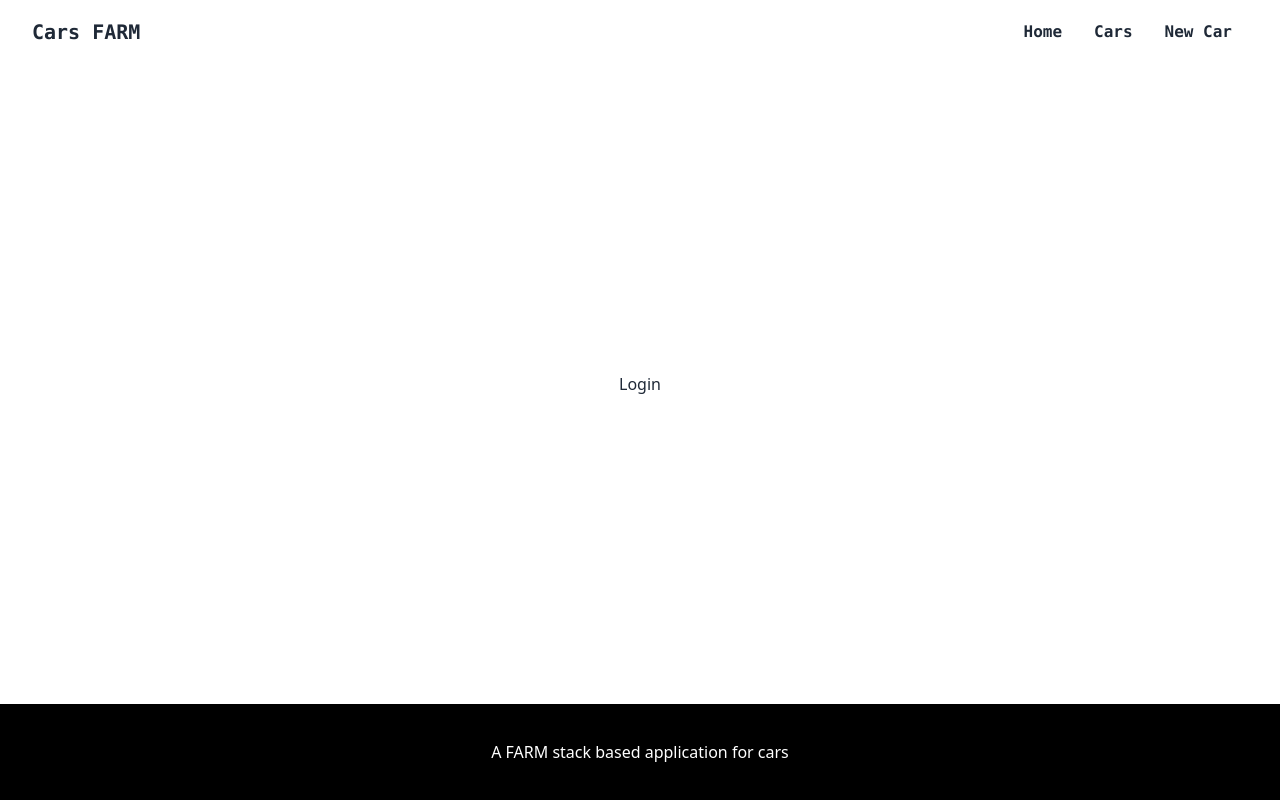
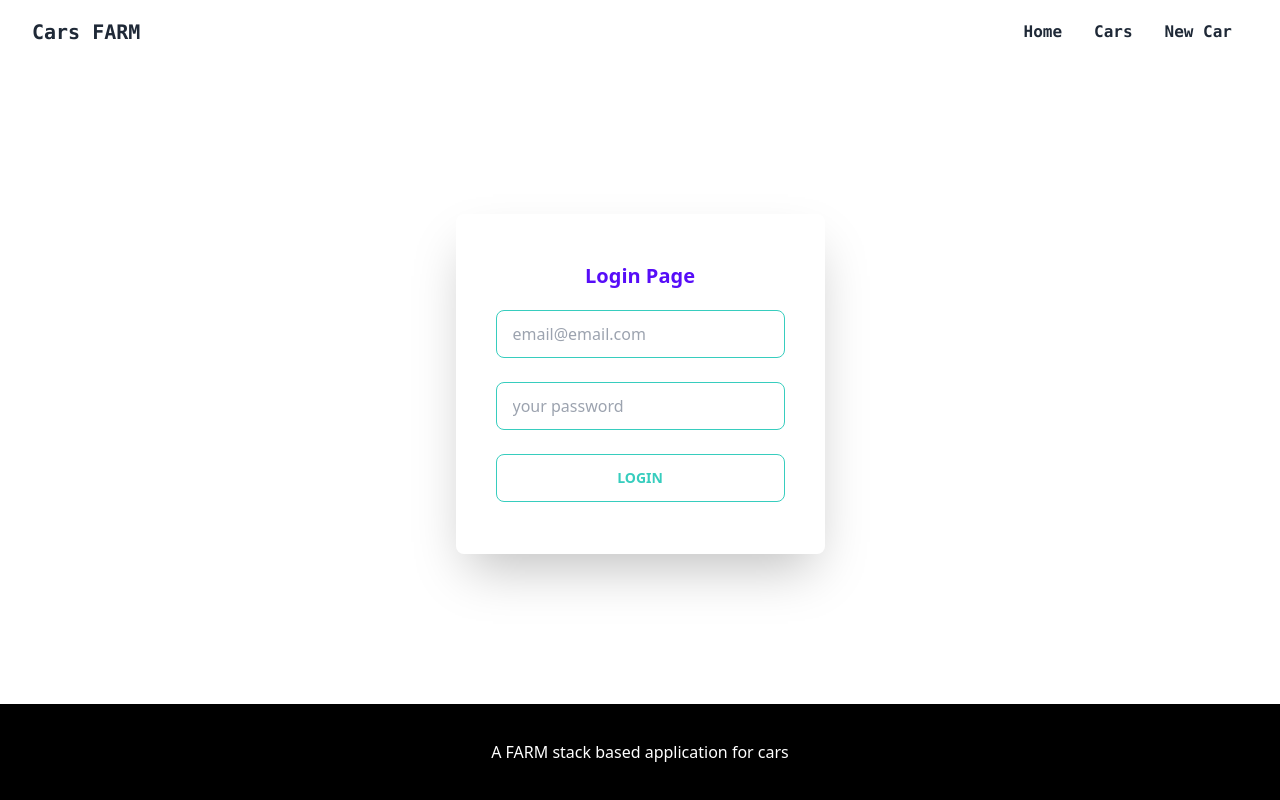
Before and after one commit to Lucwss/cars-manager-front-end, a React (Create React App) app: page /login in a window 1280 px wide. Built offline with nearby package versions, Linux system fonts and the light colour scheme.

Commit message:
feat: 🎸 login page and functions to log into the web site

```diff
--- a/package.json
+++ b/package.json
@@ -9,6 +9,7 @@
     "daisyui": "^2.51.5",
     "react": "^18.2.0",
     "react-dom": "^18.2.0",
+    "react-hook-form": "^7.43.9",
     "react-router-dom": "^6.9.0",
     "react-scripts": "5.0.1",
     "web-vitals": "^2.1.4"
--- a/src/components/Login.jsx
+++ b/src/components/Login.jsx
@@ -1,6 +1,117 @@
+import { useState } from "react"
+import { useForm } from "react-hook-form"
+import { useNavigate } from "react-router-dom"
+import useAuth from "../hooks/useAuth"
+
+
 const Login = () => {
+    const [apiError, setApiError] = useState()
+    const { setAuth } = useAuth()
+    let navigate = useNavigate()
+
+    const { register, handleSubmit, formState: { errors } } = useForm()
+
+    const getUserData = async (token) => {
+        try {
+            const response = await fetch(`http://0.0.0.0:8000/app/me`, {
+                method: "GET",
+                headers: {
+                    "Content-Type": "application/json",
+                    Authorization: `Bearer ${token}`
+                }
+            })
+
+            if (response.ok) {
+                let userData = await response.json()
+                console.log(userData)
+                userData["token"] = token
+                setAuth(userData)
+                setApiError(null)
+                navigate("/", { replace: true })
+            }
+        } catch (err) {
+            console.error(err)
+        }
+    }
+
+    const onFormSubmit = async (data) => {
+        try {
+            const response = await fetch(`http://0.0.0.0:8000/app/login`, {
+                method: "POST",
+                headers: { "Content-Type": "application/json" },
+                body: JSON.stringify(data)
+            })
+
+            if (response.ok) {
+                const token = await response.json()
+                await getUserData(token["token"])
+            } else {
+                let errorResponse = await response.json()
+                setApiError(errorResponse["detail"])
+                setAuth(null)
+            }
+        }
+        catch (err) {
+            console.log(err)
+        }
+    }
+
+    const onErrors = (errors) => console.log(errors)
+
     return (
-        <div>Login</div>
+        <div className="mx-auto p-10 rounded-lg shadow-2xl">
+            <h2 className="text-xl text-primary text-center font-bold my-2">
+                Login Page
+            </h2>
+
+            <form onSubmit={handleSubmit(onFormSubmit, onErrors)}>
+                <div className="flex flex-col justify-center items-center">
+                    <input
+                        type="text"
+                        placeholder="email@email.com"
+                        className="input input-bordered input-accent w-full max-w-xs m-3"
+                        name="email"
+                        autoComplete="off"
+                        {...register("email", { required: "The email is required" })}
+                    />
+                    {errors?.email && errors.email.message}
+
+                    <input
+                        type="password"
+                        placeholder="your password"
+                        className="input input-bordered input-accent w-full max-w-xs m-3"
+                        name="password"
+                        {...register("password", { required: "The password is required" })}
+                    />
+                    {errors?.password && errors.password.message}
+
+                    <button className="btn btn-outline btn-accent m-3 btn-block">
+                        Login
+                    </button>
+                </div>
+            </form>
+
+            {apiError && (
+                <div className="alert alert-error shadow-lg">
+                    <div>
+                        <svg
+                            xmlns="http://www.w3.org/2000/svg"
+                            className="stroke-current flex-shrink-0 h-6 w-6"
+                            fill="none"
+                            viewBox="0 0 24 24"
+                        >
+                            <path
+                                stroke-linecap="round"
+                                stroke-linejoin="round"
+                                stroke-width="2"
+                                d="M10 14l2-2m0 0l2-2m-2 2l-2-2m2 2l2 2m7-2a9 9 0 11-18 0 9 9 0 0118 0z"
+                            />
+                        </svg>
+                        <span>{apiError}</span>
+                    </div>
+                </div>
+            )}
+        </div>
     )
 }
 
--- /dev/null
+++ b/src/hooks/useAuth.jsx
@@ -0,0 +1,8 @@
+import { useContext } from "react";
+import AuthContext from "../context/AuthProvider";
+
+const useAuth = () => {
+    return useContext(AuthContext)
+}
+
+export default useAuth
--- a/src/index.js
+++ b/src/index.js
@@ -8,14 +8,17 @@ import { BrowserRouter, Routes, Route } from 'react-router-dom';
 import Car from './pages/Car';
 import Cars from './pages/Cars';
 import NewCar from './pages/NewCar';
+import { AuthProvider } from './context/AuthProvider';
 
 const root = ReactDOM.createRoot(document.getElementById('root'));
 root.render(
     <React.StrictMode>
         <BrowserRouter>
-            <Routes>
-                <Route path='/*' element={<App />} />
-            </Routes>
+            <AuthProvider>
+                <Routes>
+                    <Route path='/*' element={<App />} />
+                </Routes>
+            </AuthProvider>
         </BrowserRouter>
     </React.StrictMode>
 );
```
Also changed, not shown: 1 other file (tests, documents, lock files or other folders).
